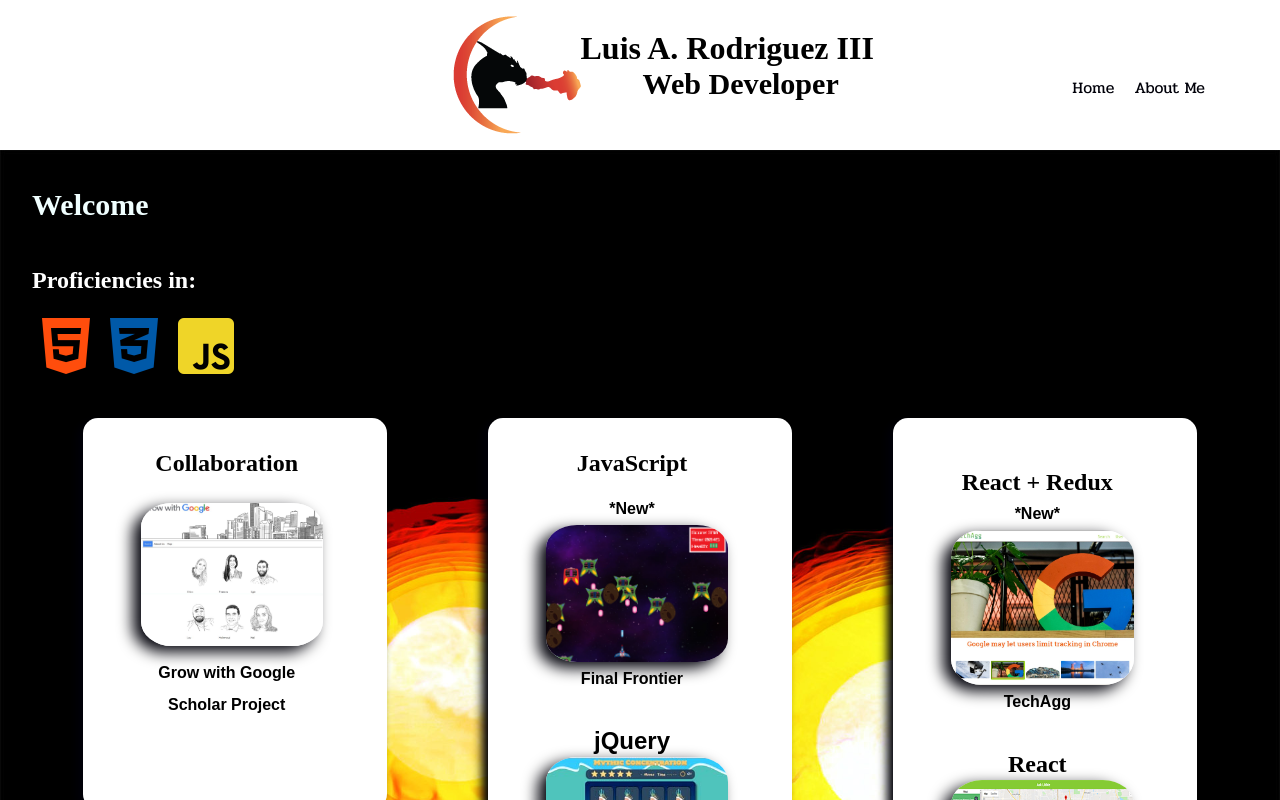
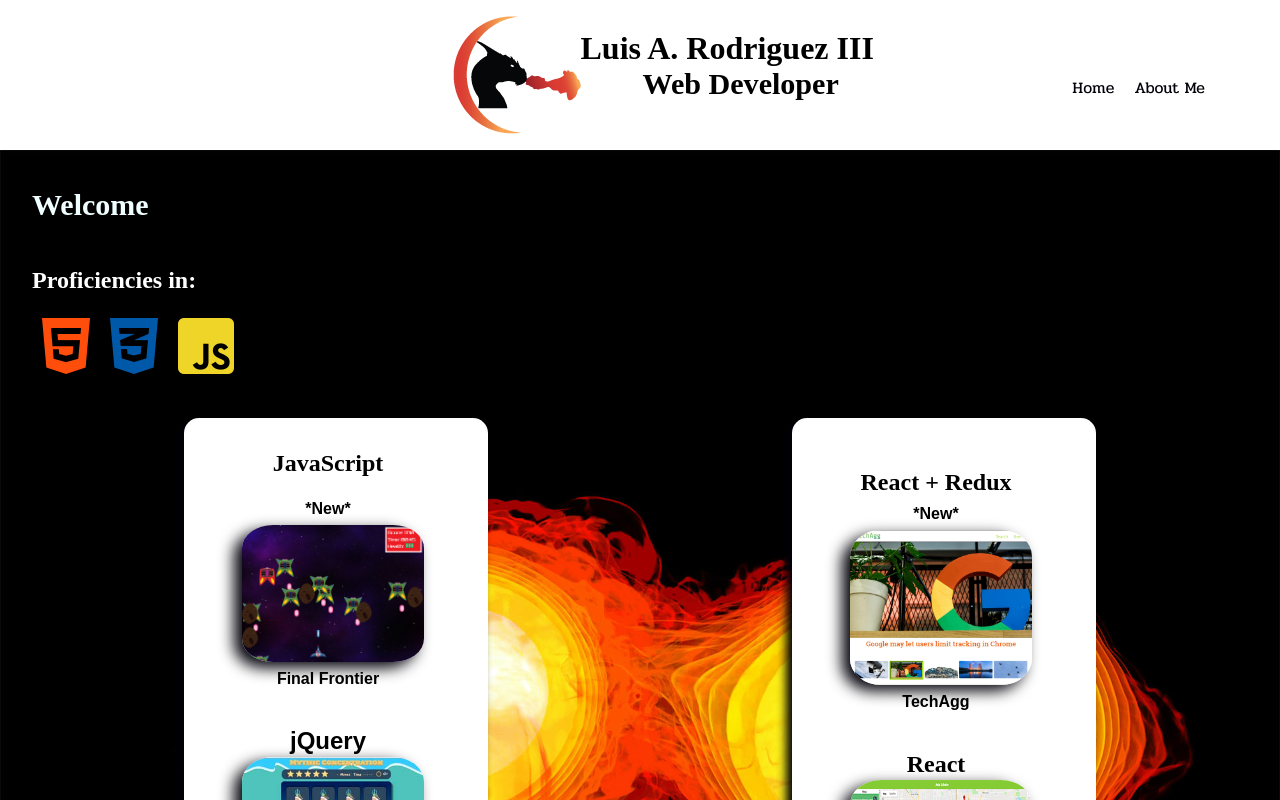
Before and after one commit to lourod1987/portfolio, a React (Create React App) app: page / in a window 1280 px wide. Shown: the top 800 px of the page. Built offline with nearby package versions, Linux system fonts and the light colour scheme; a web font is replaced by a local one.

Commit message:
Update footer link and remove old collab project

```diff
--- a/src/FooterComponent.js
+++ b/src/FooterComponent.js
@@ -13,13 +13,13 @@ class FooterComponent extends Component {
                 {/*
                 Images courtesy of their respective entities (Gmail, Github, LinkedIn, and Twitter)
                 */}
-                    <a href="mailto:louart87@gmail.com">
+                    <a href="mailto:luisrodrigueziii.dev@gmail.com">
                         <img src={gmail} alt="Gmail logo"/>
                     </a>
                     <a href="https://github.com/lourod1987" target="_blank" rel="noopener noreferrer">
                         <img src={github} alt="GitHub logo"/>
                     </a>
-                    <a href="https://www.linkedin.com/in/lourod1987/" target="_blank" rel="noopener noreferrer">
+                    <a href="https://www.linkedin.com/in/luisriii/" target="_blank" rel="noopener noreferrer">
                         <img src={linkedin} alt="LinkedIn logo"/>
                     </a>
                     <a href="https://twitter.com/LuisARIII" target="_blank" rel="noopener noreferrer">
--- a/src/HomeContainer.js
+++ b/src/HomeContainer.js
@@ -38,16 +38,6 @@ class HomeContainer extends Component {
                         <li><i className="fab fa-js-square js"></i></li>
                     </ul>
                     <section className="skillset">
-                        <div className="skill-html">
-                            <h2>Collaboration</h2>
-                            <ul className="projects">
-                                <li>
-                                    <a href="https://goo.gl/tiUrxH" title="Link to Collaboration project" target="_blank" rel="noopener noreferrer">
-                                        <img src={collabPreview} alt="Preview of Collaboration project"/>
-                                    </a>Grow with Google Scholar Project
-                                </li>
-                            </ul>
-                        </div>
                         <div className="skill-js">
                             <h2>JavaScript</h2>
                             <ul className="projects">
```
